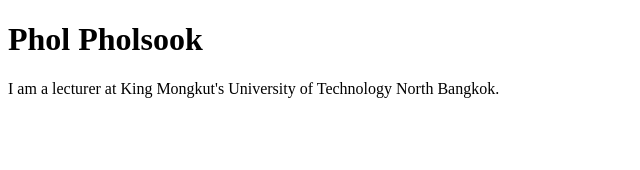
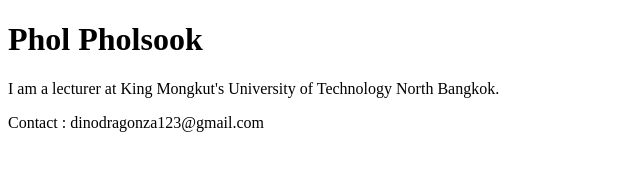
Before and after one commit to Phol2003/github-desktop-project, a plain HTML site: page index.html in a window 1280 px wide. Shown: the whole page, without its empty margins (0-640 px from the left). Drawn offline with Linux system fonts and the light colour scheme.

Commit message:
Add contact me
add contact me

```diff
--- a/index.html
+++ b/index.html
@@ -9,5 +9,6 @@
     <h1>Phol Pholsook</h1>
     <p>I am a lecturer at King Mongkut's University of Technology
         North Bangkok.</p>
+    <footer>Contact : dinodragonza123@gmail.com</footer>
 </body>
 </html>
```
